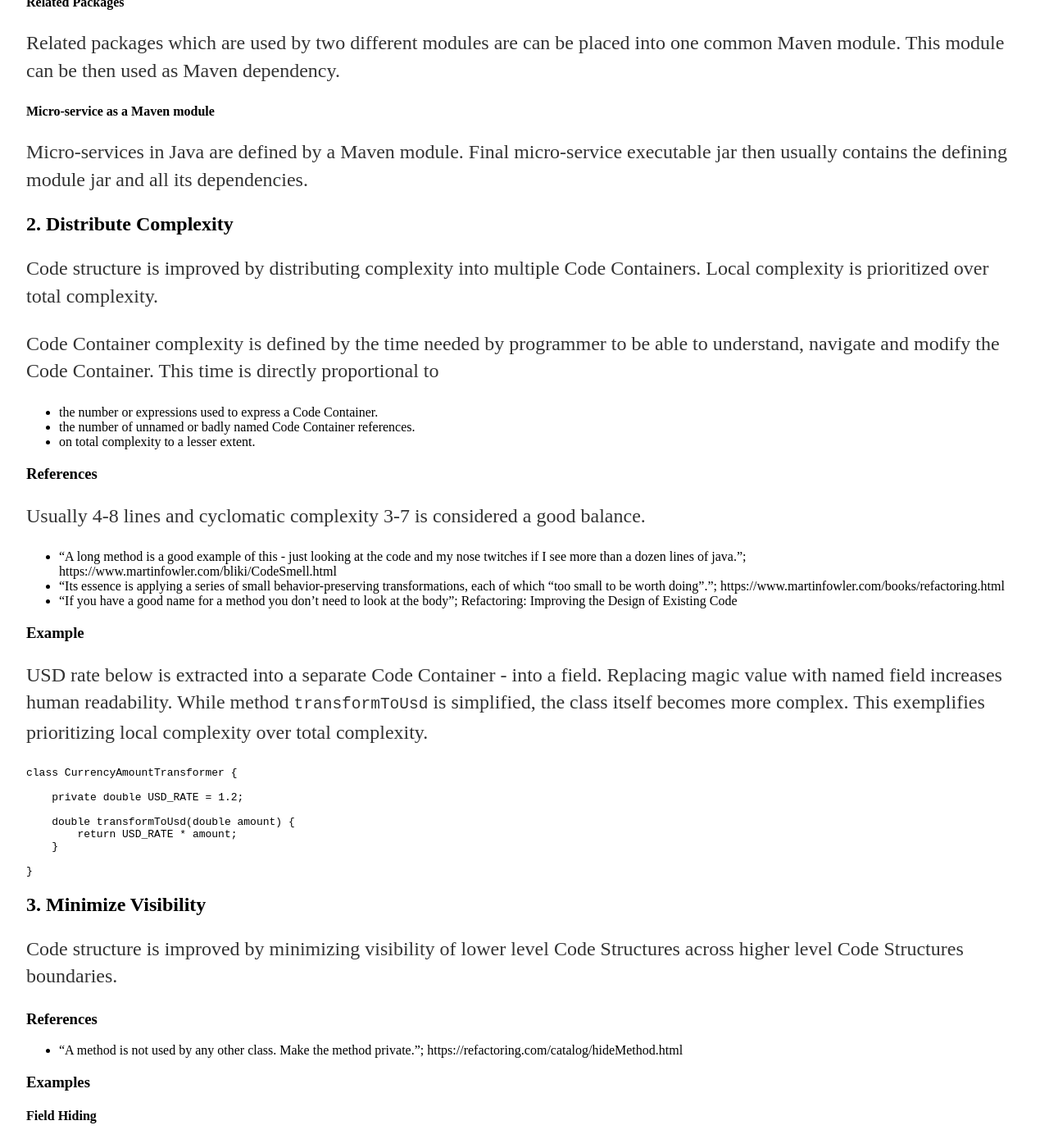
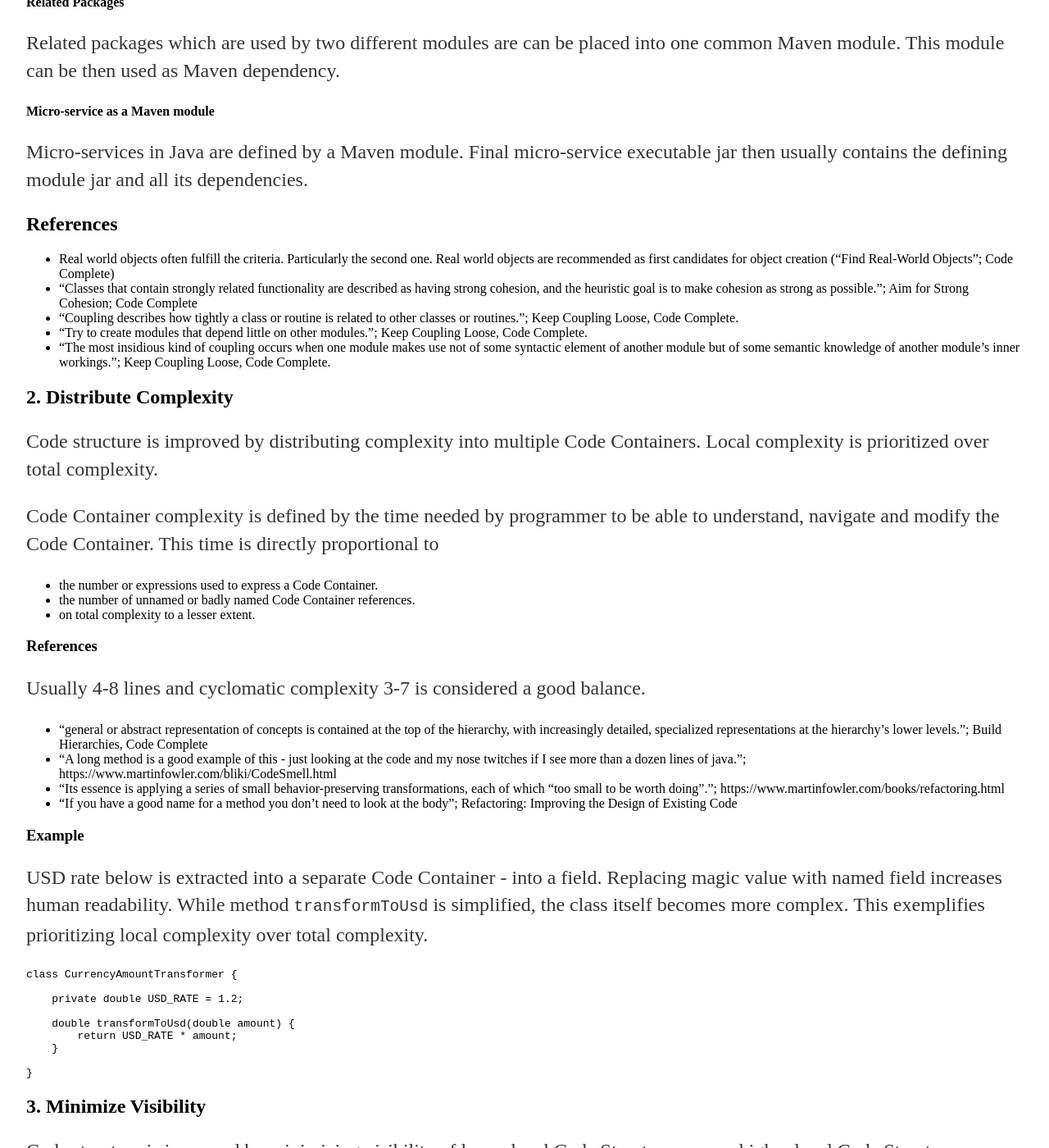
Before and after one commit to vackosar/vackosar.github.io, a Jekyll site: the page built from _posts/2017-06-04-Code-Structure-Principles.md, in a window 1280 px wide and 1400 px high, scrolled down 1430 px. Shown: the whole window at 82% size. Built offline with Jekyll 4.4.1, drawn with Linux system fonts in a browser that asks for light colours; comment, search, counter and statistics services are not loaded.

Commit message:
Code Structure

```diff
--- a/_posts/2017-06-04-Code-Structure-Principles.md
+++ b/_posts/2017-06-04-Code-Structure-Principles.md
@@ -68,6 +68,13 @@ Related packages which are used by two different modules are can be placed into
 #### Micro-service as a Maven module
 Micro-services in Java are defined by a Maven module. Final micro-service executable jar then usually contains the defining module jar and all its dependencies.
 
+## References
+- Real world objects often fulfill the criteria. Particularly the second one. Real world objects are recommended as first candidates for object creation ("Find Real-World Objects"; Code Complete)
+- "Classes that contain strongly related functionality are described as having strong cohesion, and the heuristic goal is to make cohesion as strong as possible."; Aim for Strong Cohesion; Code Complete
+- "Coupling describes how tightly a class or routine is related to other classes or routines."; Keep Coupling Loose, Code Complete.
+- "Try to create modules that depend little on other modules."; Keep Coupling Loose, Code Complete.
+- "The most insidious kind of coupling occurs when one module makes use not of some syntactic element of another module but of some semantic knowledge of another module's inner workings."; Keep Coupling Loose, Code Complete.
+
 ## 2. Distribute Complexity
 Code structure is improved by distributing complexity into multiple Code Containers. Local complexity is prioritized over total complexity.
 
@@ -79,6 +86,7 @@ This time is directly proportional to
 
 ### References
 Usually 4-8 lines and cyclomatic complexity 3-7 is considered a good balance.
+- "general or abstract representation of concepts is contained at the top of the hierarchy, with increasingly detailed, specialized representations at the hierarchy's lower levels."; Build Hierarchies, Code Complete
 - "A long method is a good example of this - just looking at the code and my nose twitches if I see more than a dozen lines of java."; https://www.martinfowler.com/bliki/CodeSmell.html
 - "Its essence is applying a series of small behavior-preserving transformations, each of which "too small to be worth doing"."; https://www.martinfowler.com/books/refactoring.html
 - "If you have a good name for a method you don't need to look at the body";  Refactoring: Improving the Design of Existing Code
```
